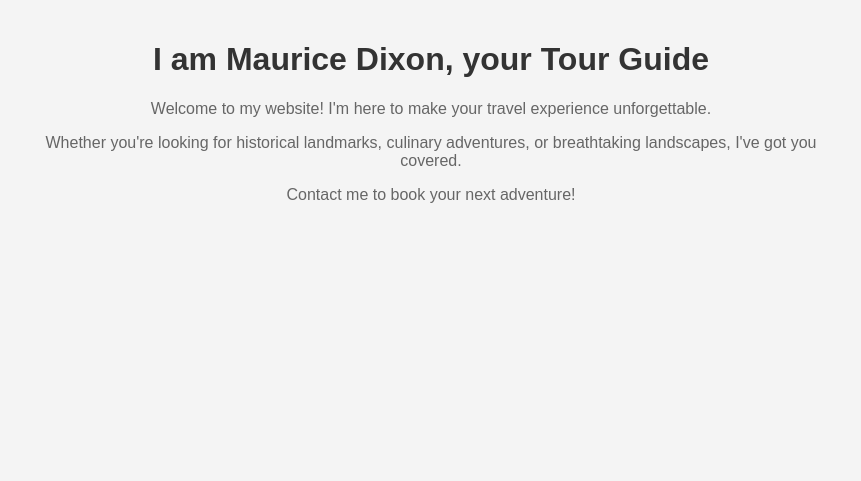
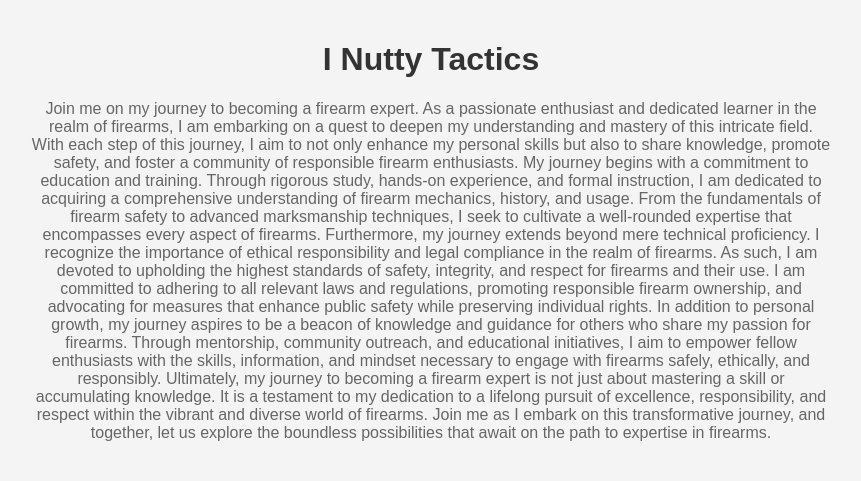
Before and after one commit to HackerNtraining/my-website, a plain HTML site: page index.html in a window 1280 px wide. Shown: the whole page, without its empty margins (209-1070 px from the left). Drawn offline with Linux system fonts and the light colour scheme.

Commit message:
Update index.html 04/29/2024
Name rechange, summary update

```diff
--- a/index.html
+++ b/index.html
@@ -27,10 +27,20 @@
 </head>
 <body>
     <div class="container">
-        <h1>I am Maurice Dixon, your Tour Guide</h1>
-        <p>Welcome to my website! I'm here to make your travel experience unforgettable.</p>
-        <p>Whether you're looking for historical landmarks, culinary adventures, or breathtaking landscapes, I've got you covered.</p>
-        <p>Contact me to book your next adventure!</p>
+        <h1>I Nutty Tactics </h1>
+        <p>
+            Join me on my journey to becoming a firearm expert. As a passionate enthusiast and dedicated learner in the realm of firearms, I am embarking on a quest to deepen my understanding and mastery of this intricate field. With each step of this journey, I aim to not only enhance my personal skills but also to share knowledge, promote safety, and foster a community of responsible firearm enthusiasts.
+
+My journey begins with a commitment to education and training. Through rigorous study, hands-on experience, and formal instruction, I am dedicated to acquiring a comprehensive understanding of firearm mechanics, history, and usage. From the fundamentals of firearm safety to advanced marksmanship techniques, I seek to cultivate a well-rounded expertise that encompasses every aspect of firearms.
+
+Furthermore, my journey extends beyond mere technical proficiency. I recognize the importance of ethical responsibility and legal compliance in the realm of firearms. As such, I am devoted to upholding the highest standards of safety, integrity, and respect for firearms and their use. I am committed to adhering to all relevant laws and regulations, promoting responsible firearm ownership, and advocating for measures that enhance public safety while preserving individual rights.
+
+In addition to personal growth, my journey aspires to be a beacon of knowledge and guidance for others who share my passion for firearms. Through mentorship, community outreach, and educational initiatives, I aim to empower fellow enthusiasts with the skills, information, and mindset necessary to engage with firearms safely, ethically, and responsibly.
+
+Ultimately, my journey to becoming a firearm expert is not just about mastering a skill or accumulating knowledge. It is a testament to my dedication to a lifelong pursuit of excellence, responsibility, and respect within the vibrant and diverse world of firearms. Join me as I embark on this transformative journey, and together, let us explore the boundless possibilities that await on the path to expertise in firearms.
+
+        </p>
+
     </div>
 </body>
 </html>
```
